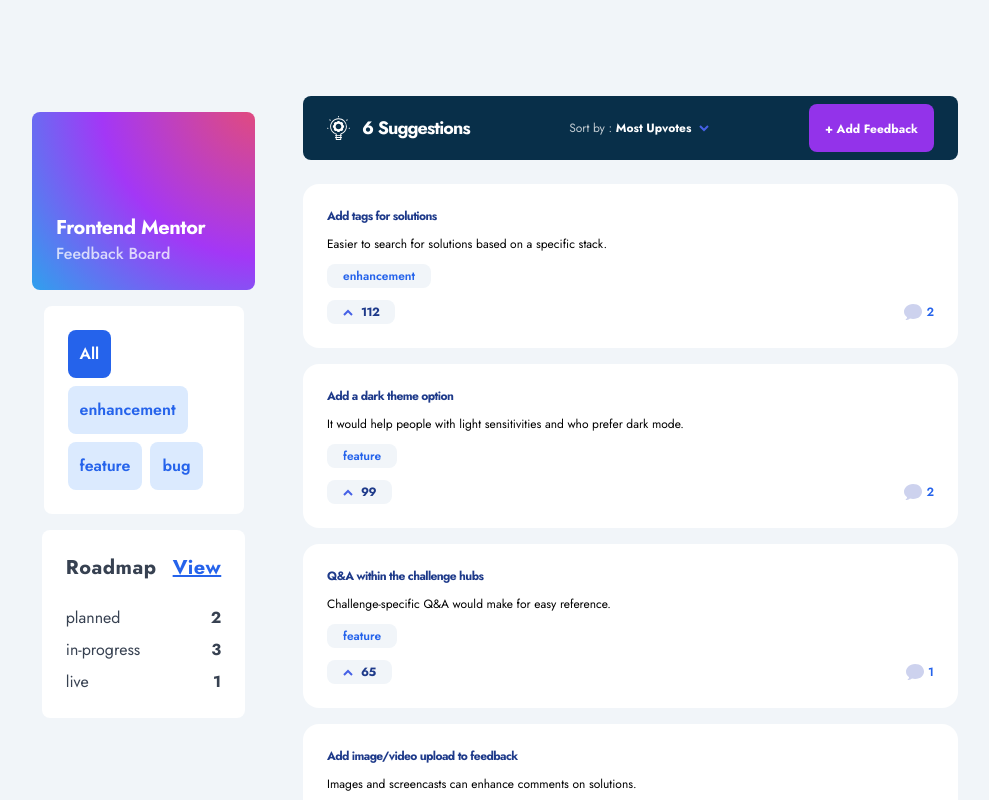
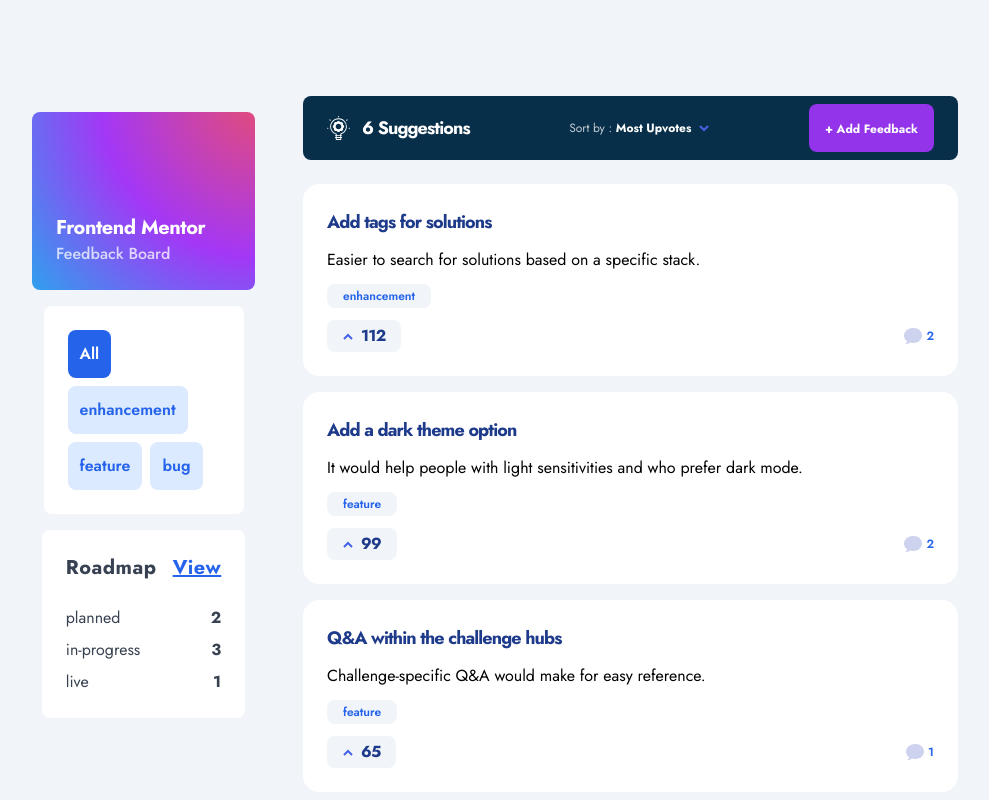
Before and after one commit to lashasaata/Product-Feedback-App, a React (Vite) app: page / in a window 1280 px wide. Shown: the top 800 px of the page, without its empty margins (157-1146 px from the left). Built offline with nearby package versions, Linux system fonts and the light colour scheme.

Commit message:
style: add hovers

```diff
--- a/src/components/Category.jsx
+++ b/src/components/Category.jsx
@@ -1,6 +1,5 @@
 export default function Category({onClick,theCategory, isSelected}){
-    // {console.log(isSelected)}
-    return <button  className={`p-1.5 md:p-2.5 lg:p-3 rounded-lg ${isSelected ? 'bg-blue-600 text-white' : 'bg-blue-100 text-blue-600'} text-sm md:text-base font-semibold`} onClick={onClick}>
+    return <button  className={`p-1.5 md:p-2.5 lg:p-3 hover:bg-blue-200 rounded-lg ${isSelected ? 'bg-blue-600 text-white' : 'bg-blue-100 text-blue-600'} text-sm md:text-base font-semibold`} onClick={onClick}>
     {theCategory}
         </button>
 }
--- a/src/components/Feedback.jsx
+++ b/src/components/Feedback.jsx
@@ -3,17 +3,17 @@
 
 export default function Feedback({feedback, onClick, isUpvoted}){
     return <div key={feedback.id} className="p-6 gap-3 rounded-2xl bg-white flex flex-col cursor-pointer">
-    <p className="text-xs font-bold tracking-tighter text-blue-900">{feedback.title}</p>
-    <p className="text-xs text-blue-gray-600">{feedback.description}</p>
+    <p className="text-xs font-bold tracking-tighter text-blue-900 lg:text-lg">{feedback.title}</p>
+    <p className="text-xs text-blue-gray-600 lg:text-base">{feedback.description}</p>
 
     <div className="rounded-lg bg-slate-100 py-1 px-4 w-fit">
         <p className="text-xs font-semibold text-blue-600">{feedback.category}</p>
     </div>
 
     <div className="flex justify-between">
-        <button className={`flex gap-2 items-center rounded-lg ${isUpvoted ? 'bg-blue-600 text-white' : 'bg-slate-100'} py-1 px-4`}    onClick={onClick}>
+        <button className={`flex hover:bg-blue-200 gap-2 items-center rounded-lg ${isUpvoted ? 'bg-blue-600 text-white' : 'bg-slate-100'} py-1 px-4`}    onClick={onClick}>
             <img src={ArrowUp} alt="arrow up icon" />
-            <p className={`text-xs font-bold tracking-tighter ${isUpvoted ? 'text-white' : 'text-blue-900'}`}>{feedback.upvotes}</p>
+            <p className={`text-x font-bold tracking-tighter ${isUpvoted ? 'text-white' : 'text-blue-900'}`}>{feedback.upvotes}</p>
         </button>
 
         <div className="flex items-center gap-1">
--- a/src/components/Feedbacks.jsx
+++ b/src/components/Feedbacks.jsx
@@ -105,7 +105,6 @@
                         return <Category key={index} onClick={() => handleCategoryClick(category)} theCategory={category} isSelected={selectedCategory === category} />
                     })}
                 </div>
-                {/* {console.log(selectedCategory)} */}
 
                 <div className='bg-white rounded-lg flex flex-col p-6 gap-6'>
                     <div className='flex justify-between items-center'>
@@ -140,7 +139,7 @@
                         <img src={showSortOptions?ArrowUp:ArrowDown} alt="arrow down icon"/>
                     </div>
 
-                    <div className="px-4 py-3 rounded-lg bg-purple-600">
+                    <div className="px-4 py-3 rounded-lg bg-purple-600 hover:hover:bg-purple-500">
                         <button className="text-xs font-bold text-white">+ Add Feedback</button>
                     </div>
                 </div>
--- a/src/components/Header.jsx
+++ b/src/components/Header.jsx
@@ -32,7 +32,7 @@
                     <div className='hidden bg-white rounded-lg md:flex flex-col p-6 gap-6 rounded-lg'>
                     <div className='flex justify-between items-center gap-4'>
                         <p className="text-lg md:text-xl font-bold tracking-wide text-gray-700">Roadmap</p>
-                        <p className="text-xs md:text-xl font-bold tracking-wide text-blue-600 underline">View</p>
+                        <p className="text-xs md:text-xl font-bold tracking-wide text-blue-600 hover:text-blue-400 underline cursor-pointer">View</p>
                     </div>
 
                     <div className='flex flex-col gap-2'>
--- a/src/components/SortOption.jsx
+++ b/src/components/SortOption.jsx
@@ -1,3 +1,3 @@
 export default function SortOption({onClick, textContent}){
-    return <div className="text-xs text-blue-gray-600 border-b border-blue-gray-700 py-2 px-5" onClick={onClick}>{textContent}</div>
+    return <div className="text-xs text-blue-gray-600 border-b border-blue-gray-700 py-2 px-5 hover:text-blue-400" onClick={onClick}>{textContent}</div>
 }
```
